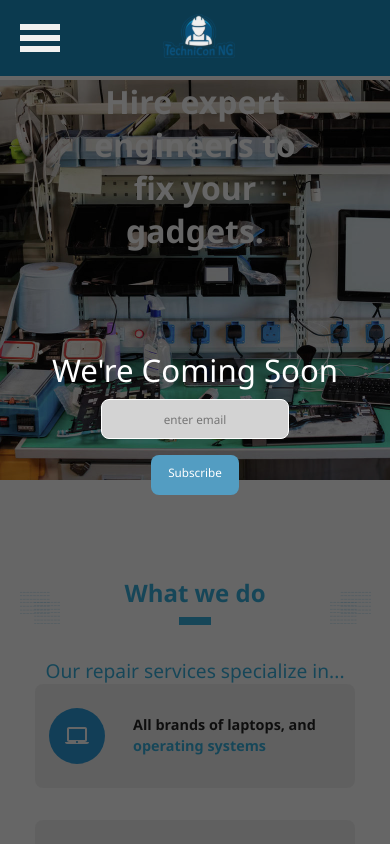
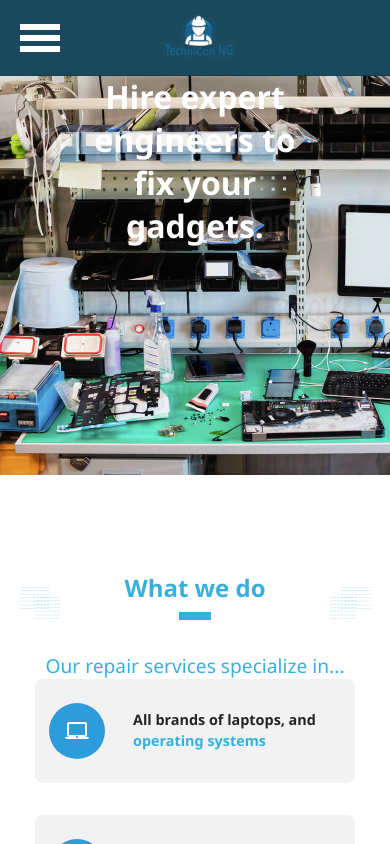
Before and after one commit to omoniyi22/Technicon, a React (Create React App) app: page / in a window 390 px wide. Shown: the top 844 px of the page. Built offline with nearby package versions, Linux system fonts and the light colour scheme; a web font is replaced by a local one.

Commit message:
landing page responsiveness

```diff
--- a/src/components/page-content/landing-page/landing-page.js
+++ b/src/components/page-content/landing-page/landing-page.js
@@ -119,7 +119,7 @@ class LandingPage extends React.Component {
   constructor(props) {
     super(props);
     this.state = {
-      show: true
+      show: false
     };
   }
   // modal
@@ -571,7 +571,7 @@ const LandingPageWrapper = styled.div`
   }
   @media (max-width: 705px) {
     position: relative;
-    top: 5rem;
+    top: 4.7rem;
   }
   .use-technicon {
     background: rgba(45, 156, 219, 0.5);
```
